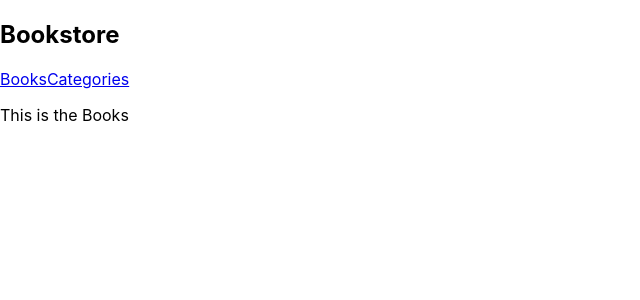
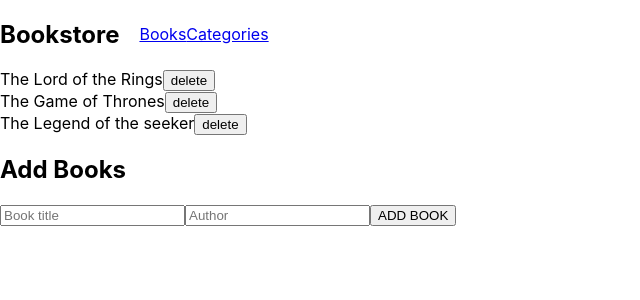
Before and after one commit to Adams-Ghub/bookstore, a React (Create React App) app: page / in a window 1280 px wide. Shown: the top 300 px of the page, without its empty margins (0-640 px from the left). Built offline with nearby package versions, Linux system fonts and the light colour scheme.

Commit message:
Structure the components by parent-child relation

```diff
--- a/package.json
+++ b/package.json
@@ -6,6 +6,7 @@
     "@testing-library/jest-dom": "^5.16.5",
     "@testing-library/react": "^13.4.0",
     "@testing-library/user-event": "^13.5.0",
+    "prop-types": "^15.8.1",
     "react": "^18.2.0",
     "react-dom": "^18.2.0",
     "react-router-dom": "^6.11.1",
--- a/src/App.css
+++ b/src/App.css
@@ -2,37 +2,9 @@
   text-align: center;
 }
 
-.App-logo {
-  height: 40vmin;
-  pointer-events: none;
+.main-container {
+  display: flex;
+  justify-content: flex-start;
+  align-items: center;
+  gap: 20px;
 }
-
-@media (prefers-reduced-motion: no-preference) {
-  .App-logo {
-    animation: App-logo-spin infinite 20s linear;
-  }
-}
-
-.App-header {
-  background-color: #282c34;
-  min-height: 100vh;
-  display: flex;
-  flex-direction: column;
-  align-items: center;
-  justify-content: center;
-  font-size: calc(10px + 2vmin);
-  color: white;
-}
-
-.App-link {
-  color: #61dafb;
-}
-
-@keyframes App-logo-spin {
-  from {
-    transform: rotate(0deg);
-  }
-  to {
-    transform: rotate(360deg);
-  }
-}
--- a/src/components/AddBookForm.jsx
+++ b/src/components/AddBookForm.jsx
@@ -1,11 +1,12 @@
 import React from 'react';
 
-const BookItem = () => (
+const AddBookForm = () => (
   <form action="">
-    <input type="text" name="book" id="book-id" />
-    <input type="text" name="author" id="" />
-    <input type="button" value="Add book" />
+    <h2>Add Books</h2>
+    <input type="text" name="book" id="book-id" placeholder="Book title" />
+    <input type="text" name="author" id="author" placeholder="Author" />
+    <input type="button" value="ADD BOOK" />
   </form>
 );
 
-export default BookItem;
+export default AddBookForm;
--- a/src/components/BookItem.jsx
+++ b/src/components/BookItem.jsx
@@ -1,12 +1,15 @@
 import React from 'react';
+import PropTypes from 'prop-types';
 
-const BookItem = ({author}) => {
-    const {author}= props;
-    return(
-        <div>
-          <span>{author}</span>
-          <input type="button" value="delete" />
-        </div>
-      );
-}
+const BookItem = ({ title }) => (
+  <div>
+    <span>{title}</span>
+    <input type="button" value="delete" />
+  </div>
+);
+
+BookItem.propTypes = {
+  title: PropTypes.string.isRequired,
+};
+
 export default BookItem;
--- a/src/components/BookList.jsx
+++ b/src/components/BookList.jsx
@@ -1,8 +1,17 @@
 import React from 'react';
+import PropTypes from 'prop-types';
+import BookItem from './BookItem';
 
-const BookList = () => (
+const BookList = ({ allBooks }) => (
   <div>
-    <p>This is the BookList</p>
+    {allBooks.map((item) => (
+      <BookItem title={item.title} key={item.id} />
+    ))}
   </div>
 );
+
+BookList.propTypes = {
+  allBooks: PropTypes.array.isRequired,
+};
+
 export default BookList;
--- a/src/components/Books.jsx
+++ b/src/components/Books.jsx
@@ -1,8 +1,32 @@
-import React from 'react';
+import React, { useState } from 'react';
+import BookList from './BookList';
+import AddBookForm from './AddBookForm';
 
-const Books = () => (
-  <div>
-    <p>This is the Books</p>
-  </div>
-);
+const Books = () => {
+  const [books, setBooks] = useState([
+    {
+      id: '1',
+      title: 'The Lord of the Rings',
+      author: 'John Snow',
+    },
+    {
+      id: '2',
+      title: 'The Game of Thrones',
+      author: 'John Sterling',
+    },
+    {
+      id: '3',
+      title: 'The Legend of the seeker',
+      author: 'Peter Pan',
+    },
+  ]);
+
+  return (
+    <div>
+      <BookList allBooks={books} />
+      <AddBookForm />
+    </div>
+
+  );
+};
 export default Books;
--- a/src/components/Navbar.jsx
+++ b/src/components/Navbar.jsx
@@ -1,8 +1,9 @@
 import React from 'react';
 import { Link } from 'react-router-dom';
+import '../App.css';
 
 const Navbar = () => (
-  <div>
+  <div className="main-container">
     <h2>Bookstore</h2>
     <nav>
       <Link to="/">Books</Link>
```
Also changed, not shown: src/index.css (+17 -3 lines), .eslintrc.json, 1 other file (tests, documents, lock files or other folders).
